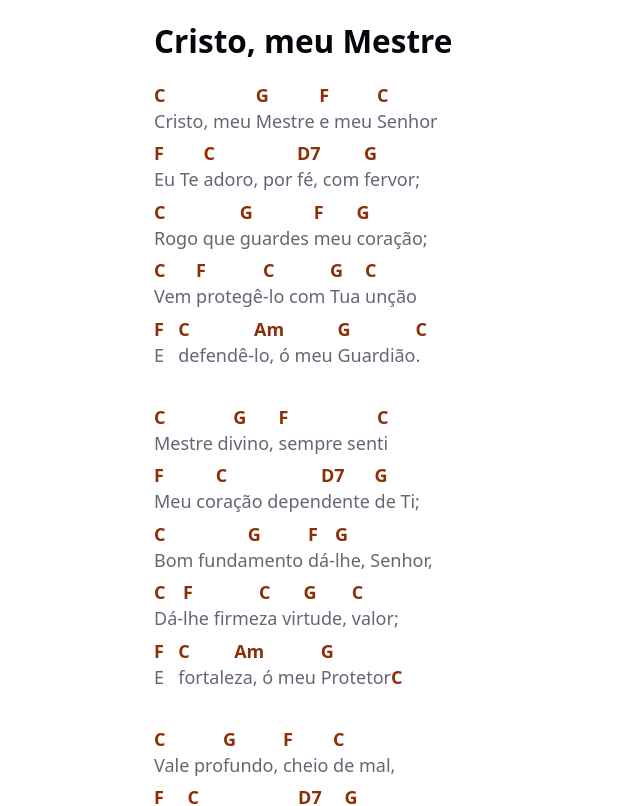
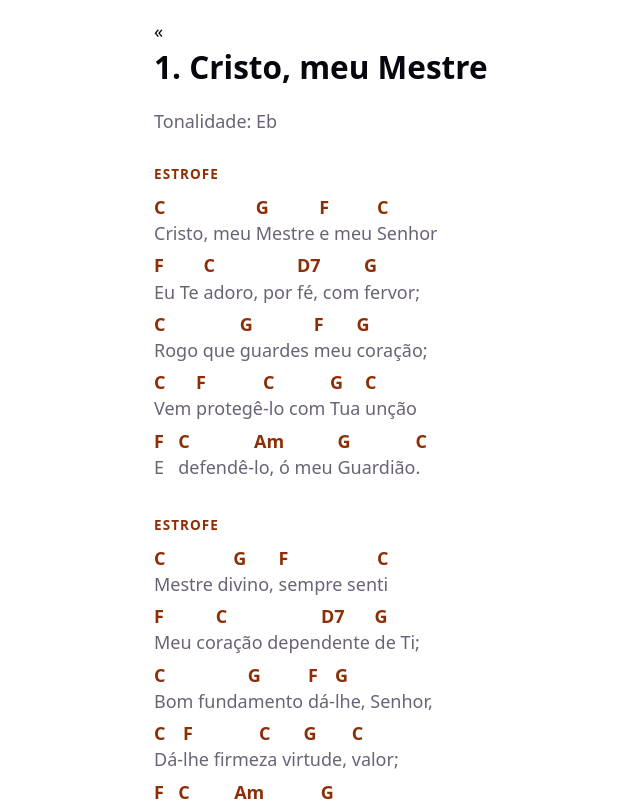
Before and after one commit to yvos77/cifras_ccb, a React (Vite) app: page /hino/cristo-meu-mestre in a window 1280 px wide. Shown: the top 806 px of the page, without its empty margins (184-824 px from the left). Built offline with nearby package versions, Linux system fonts and the light colour scheme.

Commit message:
feat: adiciona botao de voltar, numero e tonalidade na pagina do hino

```diff
--- a/src/pages/PaginaHino.jsx
+++ b/src/pages/PaginaHino.jsx
@@ -46,13 +46,15 @@ function PaginaHino() {
 
     return (
         <div>
-            <h1>{hino.nome}</h1>
+            <Link to="/" className="voltar">{"«"}</Link>
+            <h1>{hino.numero ? `${hino.numero}. ${hino.nome}` : hino.nome}</h1>
             <div>
+                <p style={{"margin-bottom": "1rem"}}>Tonalidade: <span className="tomHino">{hino.tom}</span></p>
                 {secoesExibidas.map((secao, i) => (
                     <div className="secao" key={i}>
-                        {/* <h2>
+                        <h2>
                             {secao.tipo}
-                        </h2> */}
+                        </h2>
                         {secao.linhas.map((linha, j) => (
                             <LinhaCifra key={j} linha={linha} />
                         ))}
```
